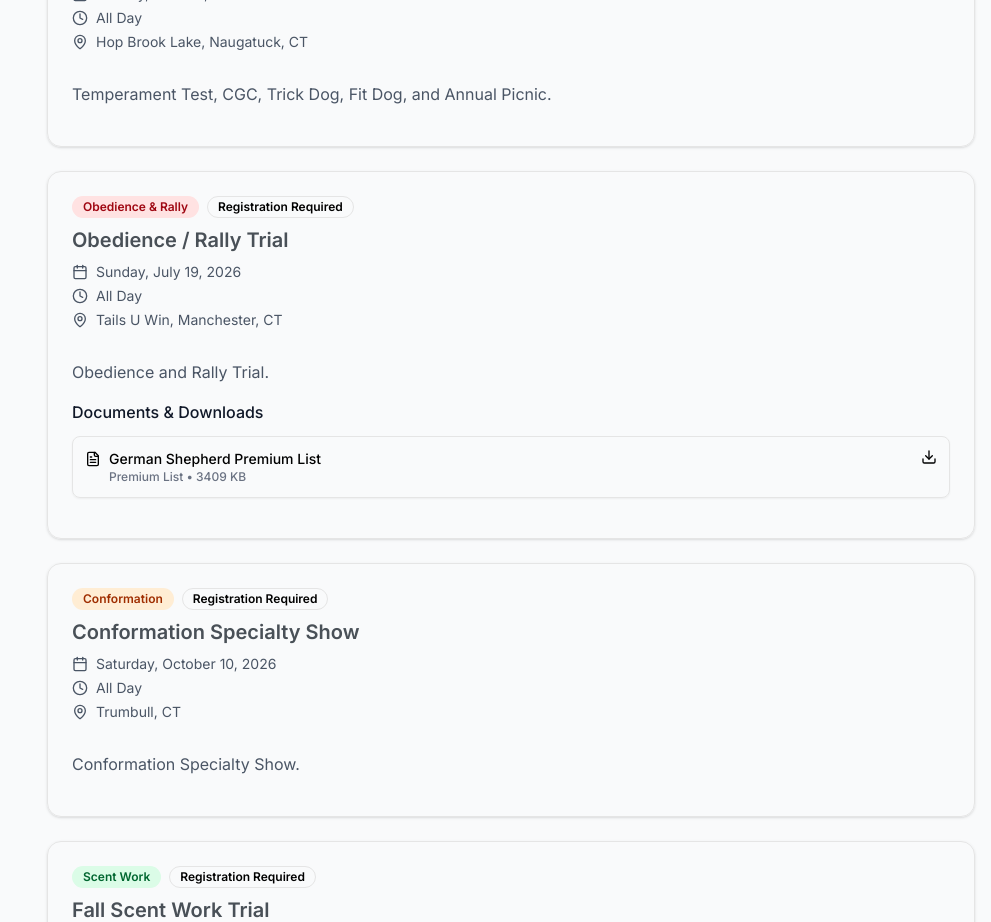
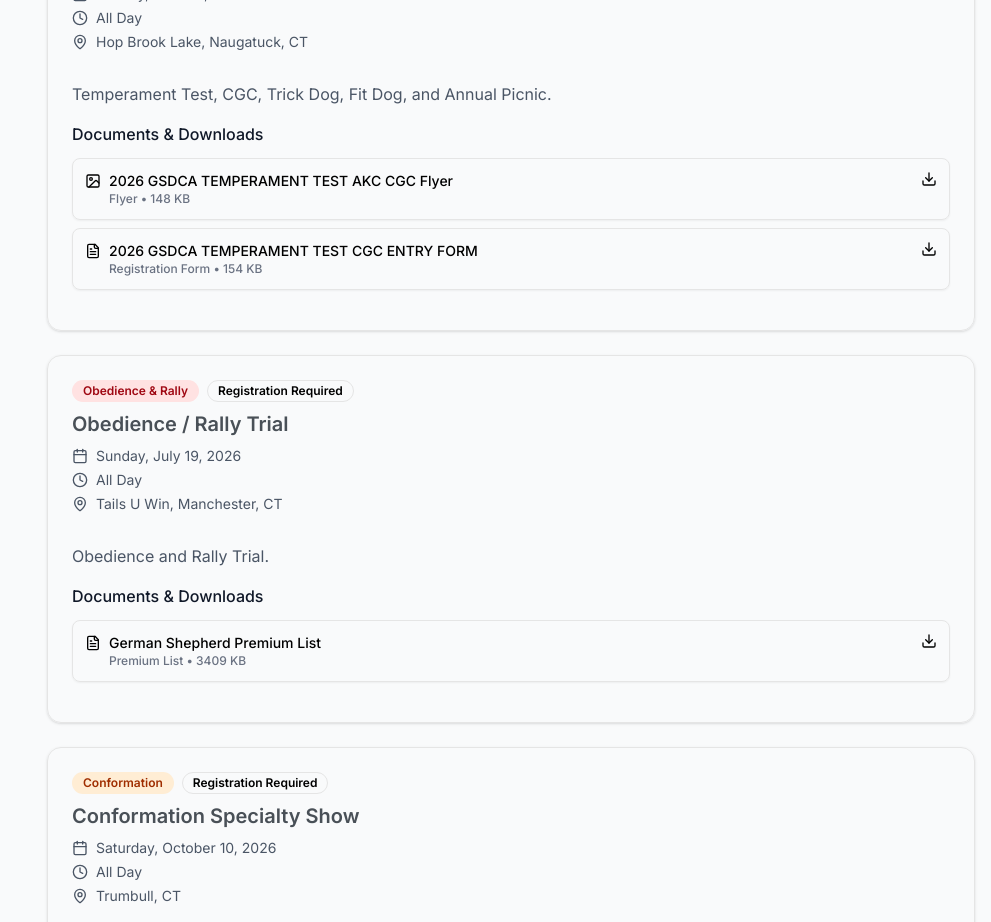
Before and after one commit to rickylandino/gsdcgnh, a Next.js app: page /events in a window 1280 px wide. Shown: the part 3400-4322 px from the top of the page, without its empty margins (289-1280 px from the left). Built offline with nearby package versions, Linux system fonts and the light colour scheme.

Commit message:
add new flyers

```diff
--- a/app/events/events.ts
+++ b/app/events/events.ts
@@ -1562,7 +1562,23 @@ Lynnie2974@msn.com</p>
         category: "test",
         description: "Temperament Test, CGC, Trick Dog, Fit Dog, and Annual Picnic.",
         registrationRequired: true,
-        hasDocuments: false,
+        hasDocuments: true,
+        documents: [
+            {
+                id: "doc-1",
+                title: "2026 GSDCA TEMPERAMENT TEST AKC CGC Flyer",
+                type: "flyer",
+                url: "/events/35/2026-GSDCA TEMPERAMENT TEST-AKC CGC Flyer.pdf",
+                size: "148 KB",
+            },
+            {
+                id: "doc-2",
+                title: "2026 GSDCA TEMPERAMENT TEST CGC ENTRY FORM",
+                type: "registration form",
+                url: "/events/35/2026-GSDCA- TEMPERAMENT TEST -CGC ENTRY -FORM.pdf",
+                size: "154 KB",
+            }
+        ]
     },
     {
         id: "36",
```
Also changed, not shown: 2 other files (tests, documents, lock files or other folders).
